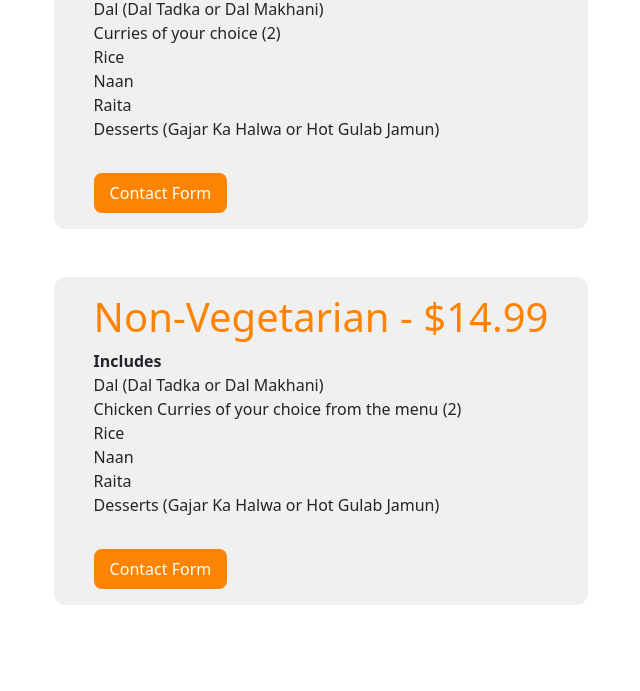
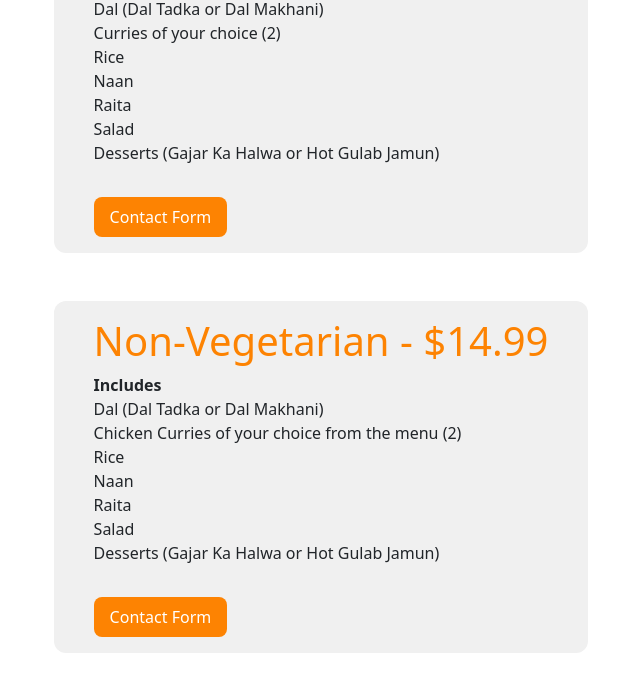
Before and after one commit to rajaindiangrill/rajaindiangrill, a plain HTML site: page catering.html in a window 1280 px wide. Shown: the part 529-1220 px from the top of the page, without its empty margins (319-959 px from the left). Drawn offline with nearby package versions, Linux system fonts and the light colour scheme.

Commit message:
Update catering.html

```diff
--- a/catering.html
+++ b/catering.html
@@ -58,6 +58,7 @@
             <p>Rice</p>
             <p>Naan</p>
             <p>Raita</p>
+            <p>Salad</p>
             <p>Desserts (Gajar Ka Halwa or Hot Gulab Jamun)</p>
             <br>
             <button id="placeButton"><a href="contact.html">Contact Form</a></button>
@@ -72,6 +73,7 @@
             <p>Rice</p>
             <p>Naan</p>
             <p>Raita</p>
+            <p>Salad</p>
             <p>Desserts (Gajar Ka Halwa or Hot Gulab Jamun)</p>
             <br>
             <button id="placeButton"><a href="contact.html">Contact Form</a></button>
```
